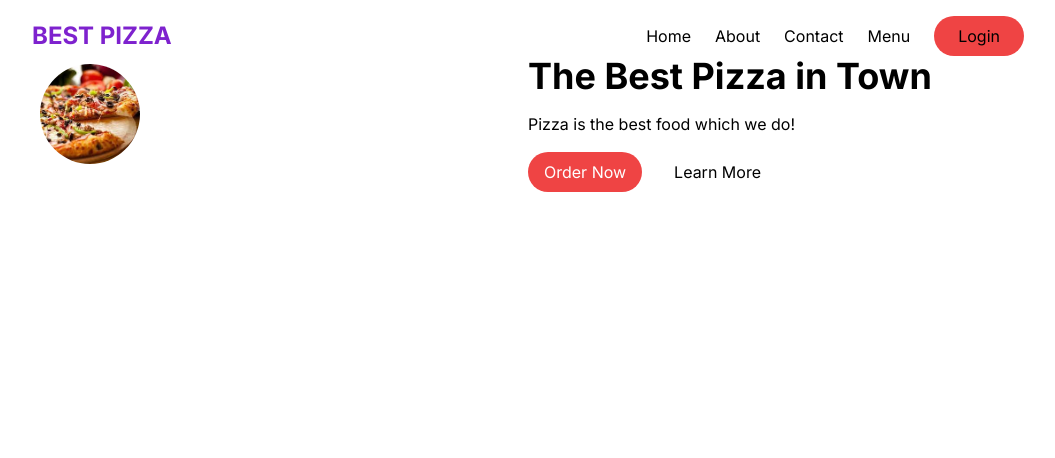
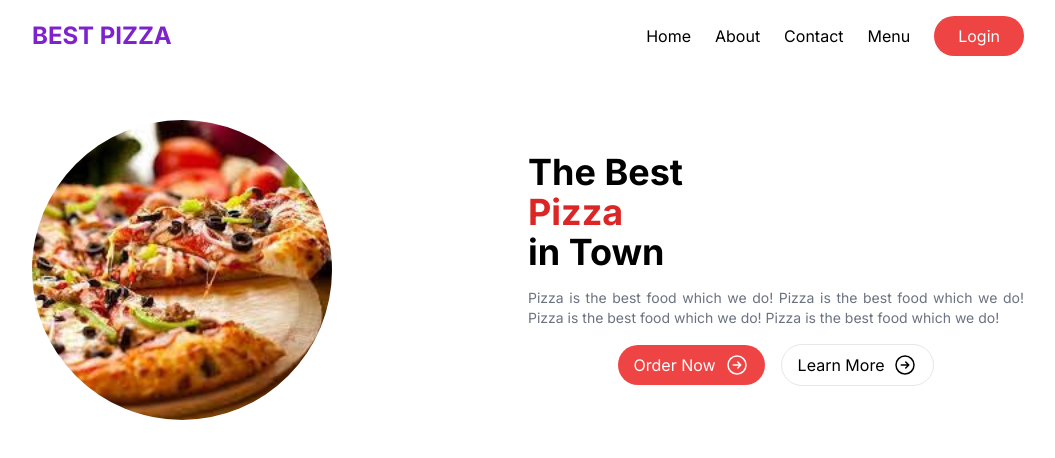
Before and after one commit to YunusEmreBEYAZ/food-order, a Next.js app: page / in a window 1280 px wide. Shown: the top 458 px of the page, without its empty margins (112-1167 px from the left). Built offline with nearby package versions, Linux system fonts and the light colour scheme.

Commit message:
Hero section

```diff
--- /dev/null
+++ b/src/components/icons/RightArrow.js
@@ -0,0 +1,8 @@
+export default function RightArrow() {
+return(
+    <svg xmlns="http://www.w3.org/2000/svg" fill="none" viewBox="0 0 24 24" strokeWidth={1.5} stroke="currentColor" className="w-6 h-6">
+  <path strokeLinecap="round" strokeLinejoin="round" d="m12.75 15 3-3m0 0-3-3m3 3h-7.5M21 12a9 9 0 1 1-18 0 9 9 0 0 1 18 0Z" />
+</svg>
+
+)
+}
--- a/src/components/layout/Header.js
+++ b/src/components/layout/Header.js
@@ -9,7 +9,7 @@ export default function Header() {
             <Link href="/about">About</Link>
             <Link href="/contact">Contact</Link>
             <Link href="/menu">Menu</Link>
-            <Link href="/login" className="bg-red-500 rounded-full px-6 py-2">Login</Link>
+            <Link href="/login" className="bg-red-500 rounded-full px-6 py-2 text-white">Login</Link>
         </nav>
 
       </header>
--- a/src/components/layout/Hero.js
+++ b/src/components/layout/Hero.js
@@ -1,18 +1,25 @@
 import Image from 'next/image';
+import RightArrow from '../icons/RightArrow';
 
 export default function Hero() {
     return (
 
-        <section className="grid grid-cols-2">
-            <div className='relative rounded-full mx-2 my-2'>
-                <Image className='rounded-full' src={'/pizza1.jpg'} alt="Pizza" width={'100'} height={'100'} />
+        <section className="grid grid-cols-2 py-16">
+            <div className='relative rounded-full'>
+                <Image className='rounded-full' src={'/pizza1.jpg'} alt="Pizza" width={300} height={100} />
             </div>
-            <div>
-                <h1 className="text-4xl font-bold">The Best Pizza in Town</h1>
-                <p className='mt-4 tex-gray-500'>Pizza is the best food which we do!</p>
-                <div>
-                    <button className='bg-red-500 text-white px-4 py-2 rounded-full mt-4'>Order Now</button>
-                    <button className='px-4 py-2 rounded-full mt-4 ml-4'>Learn More</button>
+            <div className='py-8'>
+                <h1 className="text-4xl font-bold">The Best<br />
+                 <span className='text-red-600'>Pizza</span><br />
+                  in Town</h1>
+                <p className='mt-4 text-gray-500 text-sm text-justify'>Pizza is the best food which we do!
+                Pizza is the best food which we do!
+                Pizza is the best food which we do!
+                Pizza is the best food which we do!
+                </p>
+                <div className='flex items-center justify-center'>
+                    <button className=' flex bg-red-500 text-white px-4 py-2 rounded-full mt-4'>Order Now&nbsp;&nbsp; <RightArrow /></button>
+                    <button className='flex px-4 py-2 rounded-full mt-4 ml-4 border'>Learn More&nbsp;&nbsp; <RightArrow /></button>
                 </div>
             </div>
 
```
